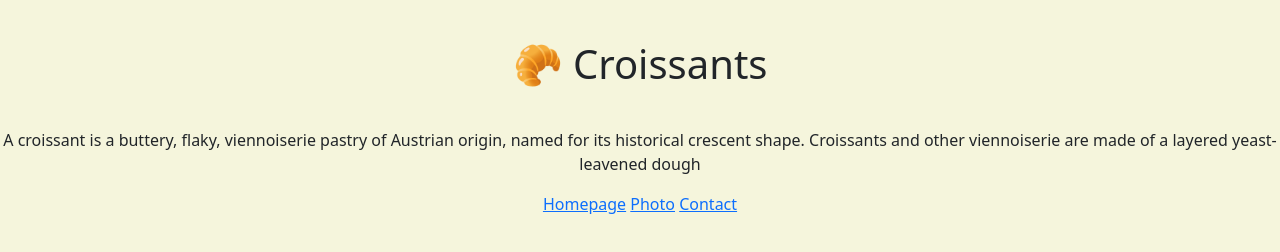
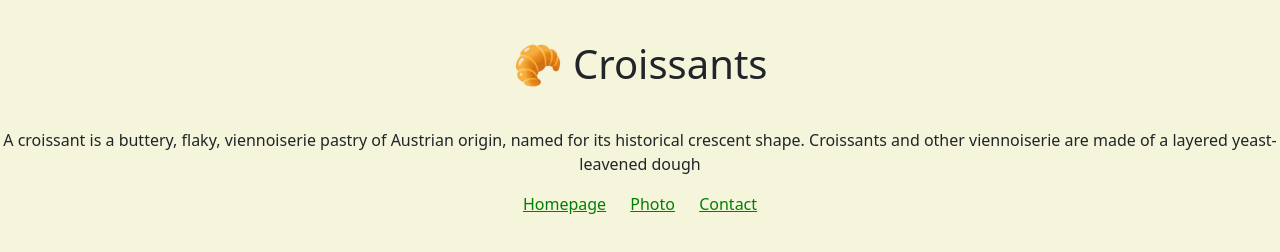
Before and after one commit to Almajs/croissant, a plain HTML site: page index.html in a window 1280 px wide. Drawn offline with nearby package versions, Linux system fonts and the light colour scheme.

Commit message:
updated CSS file

```diff
--- a/index.html
+++ b/index.html
@@ -22,10 +22,10 @@
         viennoiserie are made of a layered yeast-leavened dough
       </p>
     </div>
-    <div class="links">
+    <footer class="links">
       <a href="/" title="Home">Homepage</a>
       <a href="/photo.html" title="Croissant photo">Photo</a>
       <a href="/contact.html" title="Contact Croissant.com">Contact</a>
-    </div>
+    </footer>
   </body>
 </html>
--- a/styles.css
+++ b/styles.css
@@ -16,6 +16,11 @@ p {
   margin: 0 10px;
   padding: auto;
 }
+.links a {
+  text-align: center;
+  margin: 10px;
+  color: green;
+}
 .croissant-photo {
   max-width: 100%;
   border-radius: 10px;
```
Also changed, not shown: photo.html (+2 -2 lines).
